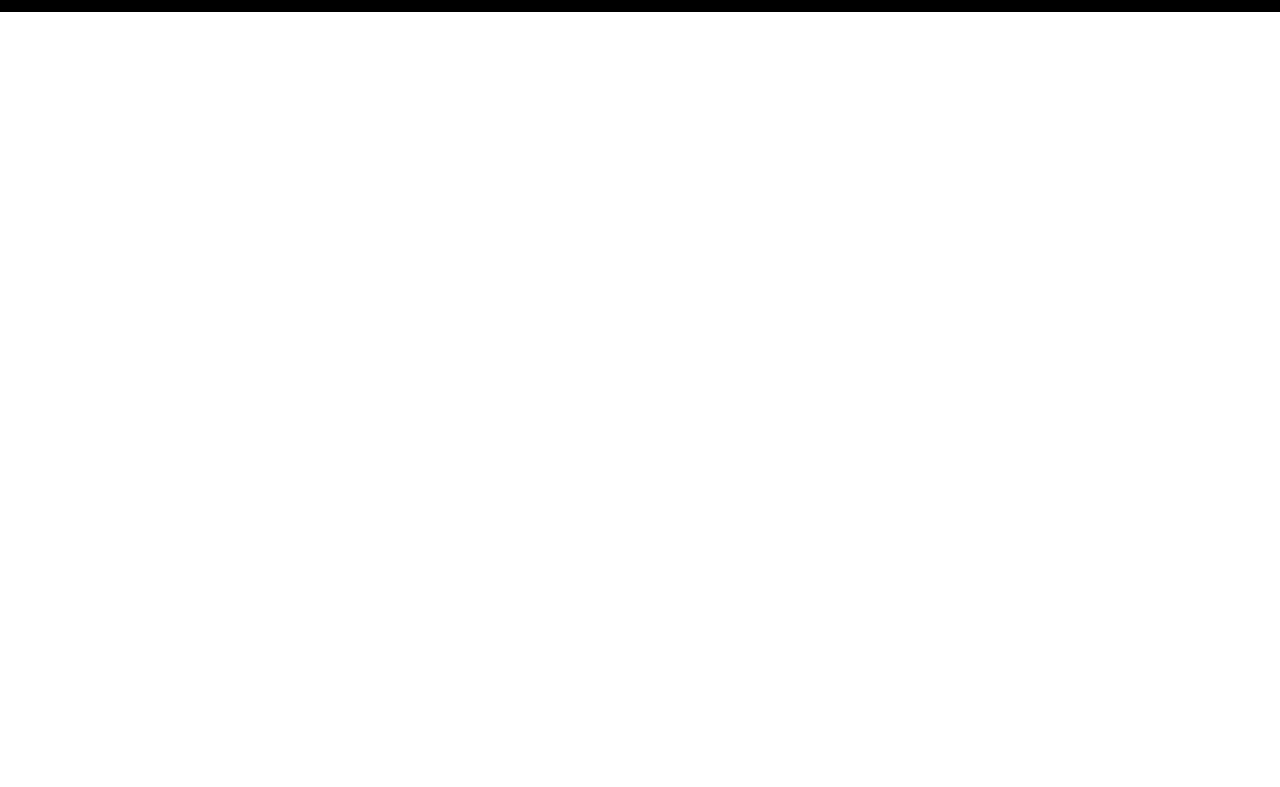
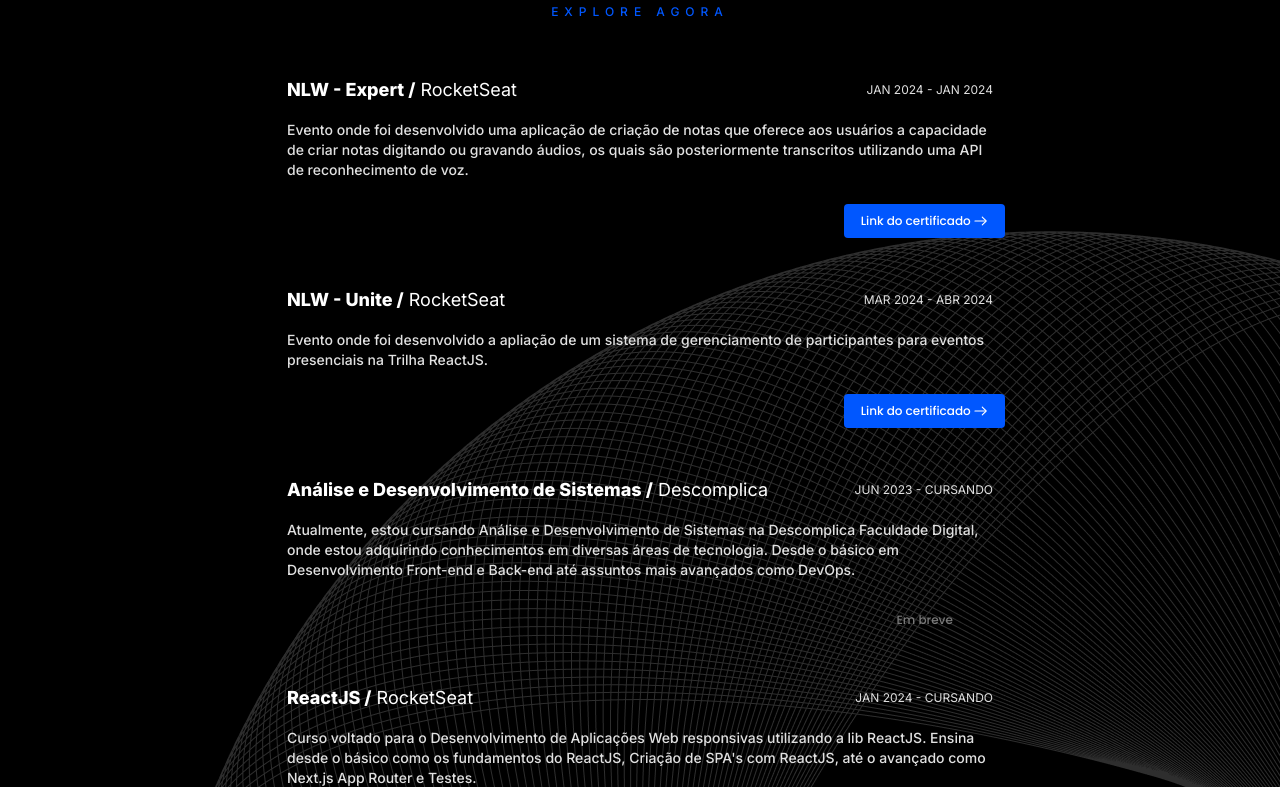
Before and after one commit to daya-diaz/portfolio, a React (Vite) app: page / in a window 1280 px wide. Shown: the part 2153-2940 px from the top of the page. Before the commit the page ends 2165 px from the top, so only its background shows below. Built offline with nearby package versions, Linux system fonts and the light colour scheme.

Commit message:
Criando Section de Cursos e Certificados

```diff
--- a/src/App.tsx
+++ b/src/App.tsx
@@ -1,4 +1,5 @@
 import AboutSection from './components/AboutSection'
+import EducationSection from './components/EducationSection'
 import ExperienceSection from './components/ExperienceSection'
 import FooterSection from './components/FooterSection'
 import { Header } from './components/Header'
@@ -14,6 +15,7 @@
         <AboutSection />
         <ExperienceSection />
         <ProjectsSection />
+        <EducationSection />
         <FooterSection />
       </div>
     </main>
--- /dev/null
+++ b/src/components/EducationCard.tsx
@@ -0,0 +1,50 @@
+import arrowRight from '../assets/arrowRight.svg'
+
+interface EducationCardProps {
+  title: string
+  institute: string
+  resume: string
+  startAt: string
+  finishedAt: string
+  certificateUrl: string
+}
+
+export default function EducationCard(props: EducationCardProps) {
+  return (
+    <div className="flex flex-col gap-6 items-start">
+      <div className="px-3 w-full flex flex-col gap-4">
+        <div className="flex justify-center md:justify-between items-center">
+          <span className="flex-1 text-lg text-white font-inter">
+            <strong className="font-inter font-extrabold">
+              {props.title} /
+            </strong>{' '}
+            {props.institute}
+          </span>
+          <span className="text-xs text-right text-gray-body uppercase font-inter">
+            {props.startAt} - {props.finishedAt}
+          </span>
+        </div>
+        <div className="flex flex-col gap-5">
+          <p className="text-sm font-inter font-medium text-gray-body md:w-[706px] text-center md:text-left">
+            {props.resume}
+          </p>
+        </div>
+      </div>
+      <div className="flex items-center justify-center md:justify-end w-full">
+        <a
+          href={props.certificateUrl}
+          target="_blank"
+          className={`flex w-[200px] md:w-[22%] items-center md:text-xs justify-center px-3 py-2 bg-blue-500 rounded cursor-pointer font-medium text-center hover:bg-blue-800 transition ${props.certificateUrl === '' ? 'bg-transparent hover:bg-transparent cursor-default text-not-allowed w-[12%]' : ''}`}
+          rel="noreferrer"
+        >
+          {`${props.certificateUrl ? 'Link do certificado' : 'Em breve'}`}
+          <img
+            className={`size-[18px] ${props.certificateUrl === '' ? 'hidden' : ''}`}
+            src={arrowRight}
+            alt=""
+          />
+        </a>
+      </div>
+    </div>
+  )
+}
--- /dev/null
+++ b/src/components/EducationSection.tsx
@@ -0,0 +1,26 @@
+import EducationCard from './EducationCard'
+import TitleSections from './TitleSections'
+
+import { educations } from '../data'
+export default function EducationSection() {
+  return (
+    <section className="px-3 flex flex-col items-center m-auto justify-start gap-14 py-16 md:w-[706px]">
+      <TitleSections title="Cursos e Certificados" />
+      <div className="flex flex-col gap-12">
+        {educations.map((education) => {
+          return (
+            <EducationCard
+              title={education.title}
+              finishedAt={education.finishedAt}
+              certificateUrl={education.certificateUrl}
+              institute={education.institute}
+              resume={education.resume}
+              startAt={education.startAt}
+              key={education.id}
+            />
+          )
+        })}
+      </div>
+    </section>
+  )
+}
--- a/src/data.ts
+++ b/src/data.ts
@@ -7,6 +7,16 @@
   description: string
   imgSrc: string
   href: string
+}
+
+export interface Education {
+  id: number
+  title: string
+  institute: string
+  resume: string
+  startAt: string
+  finishedAt: string
+  certificateUrl: string
 }
 
 const projects: Project[] = [
@@ -35,4 +45,49 @@
   },
 ]
 
-export default projects
+const educations: Education[] = [
+  {
+    id: 2,
+    title: 'NLW - Expert',
+    institute: 'RocketSeat',
+    resume:
+      'Evento onde foi desenvolvido uma aplicação de criação de notas que oferece aos usuários a capacidade de criar notas digitando ou gravando áudios, os quais são posteriormente transcritos utilizando uma API de reconhecimento de voz.',
+    startAt: 'JAN 2024',
+    finishedAt: 'JAN 2024',
+    certificateUrl:
+      'https://app.rocketseat.com.br/certificates/14f6bec4-7132-43d2-b2b0-ac036f7a9254',
+  },
+  {
+    id: 3,
+    title: 'NLW - Unite',
+    institute: 'RocketSeat',
+    resume:
+      'Evento onde foi desenvolvido a apliação de um sistema de gerenciamento de participantes para eventos presenciais na Trilha ReactJS.',
+    startAt: 'MAR 2024',
+    finishedAt: 'ABR 2024',
+    certificateUrl:
+      'https://app.rocketseat.com.br/certificates/3fe8a27f-b723-4bac-bedc-85e0082398a6',
+  },
+  {
+    id: 1,
+    title: 'Análise e Desenvolvimento de Sistemas',
+    institute: 'Descomplica',
+    resume:
+      'Atualmente, estou cursando Análise e Desenvolvimento de Sistemas na Descomplica Faculdade Digital, onde estou adquirindo conhecimentos em diversas áreas de tecnologia. Desde o básico em Desenvolvimento Front-end e Back-end até assuntos mais avançados como DevOps.',
+    startAt: 'JUN 2023',
+    finishedAt: 'Cursando',
+    certificateUrl: '',
+  },
+  {
+    id: 4,
+    title: 'ReactJS',
+    institute: 'RocketSeat',
+    resume:
+      "Curso voltado para o Desenvolvimento de Aplicações Web responsivas utilizando a lib ReactJS. Ensina desde o básico como os fundamentos do ReactJS, Criação de SPA's com ReactJS, até o avançado como Next.js App Router e Testes.",
+    startAt: 'JAN 2024',
+    finishedAt: 'Cursando',
+    certificateUrl: '',
+  },
+]
+
+export { projects as default, educations }
--- a/tailwind.config.js
+++ b/tailwind.config.js
@@ -14,6 +14,7 @@
         'gray-400': '#878787',
         'blue-500': '#0057FF',
         'gray-body': '#E1E1E1',
+        'not-allowed': '#797979',
       },
     },
   },
```
Also changed, not shown: src/assets/arrowRight.svg (added).
